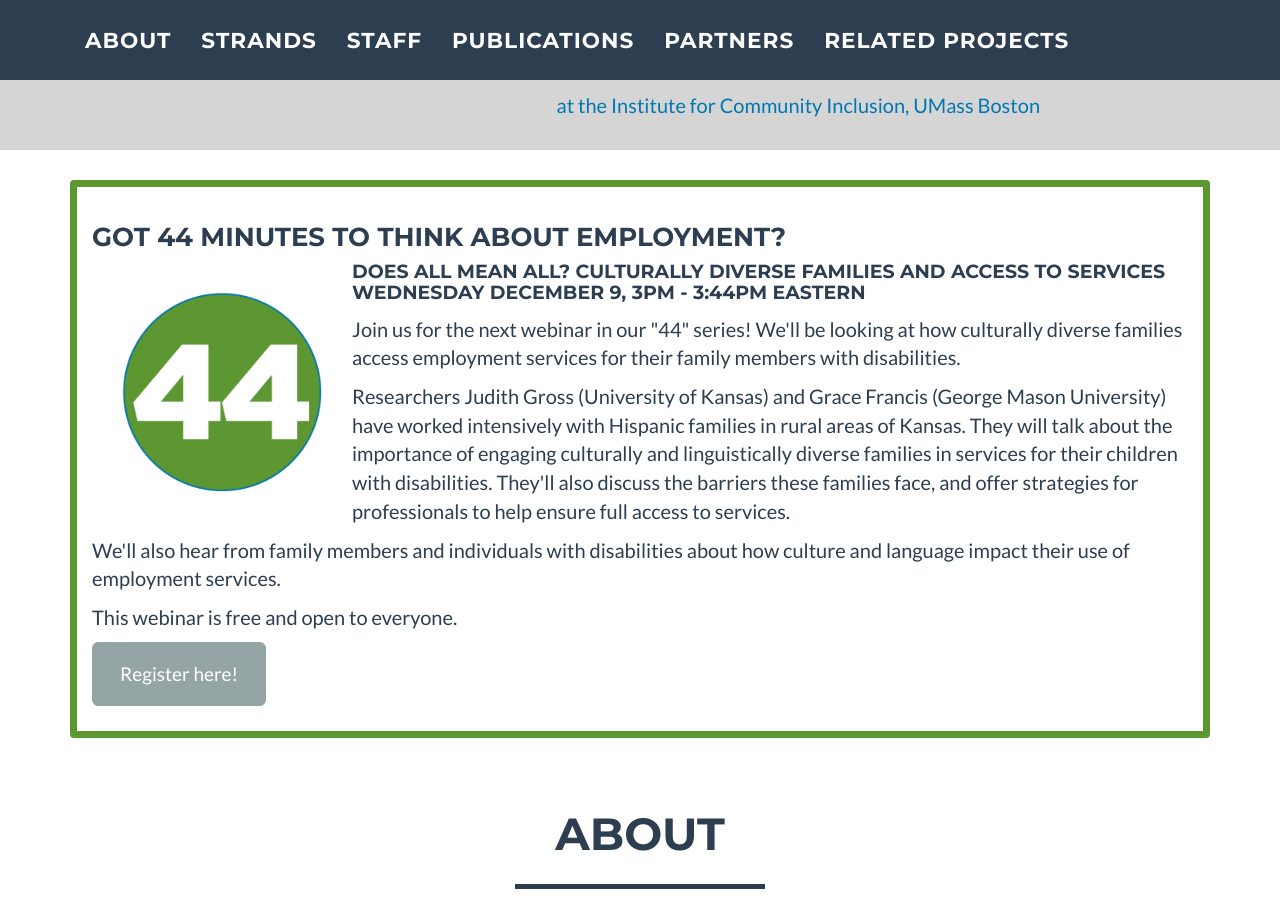
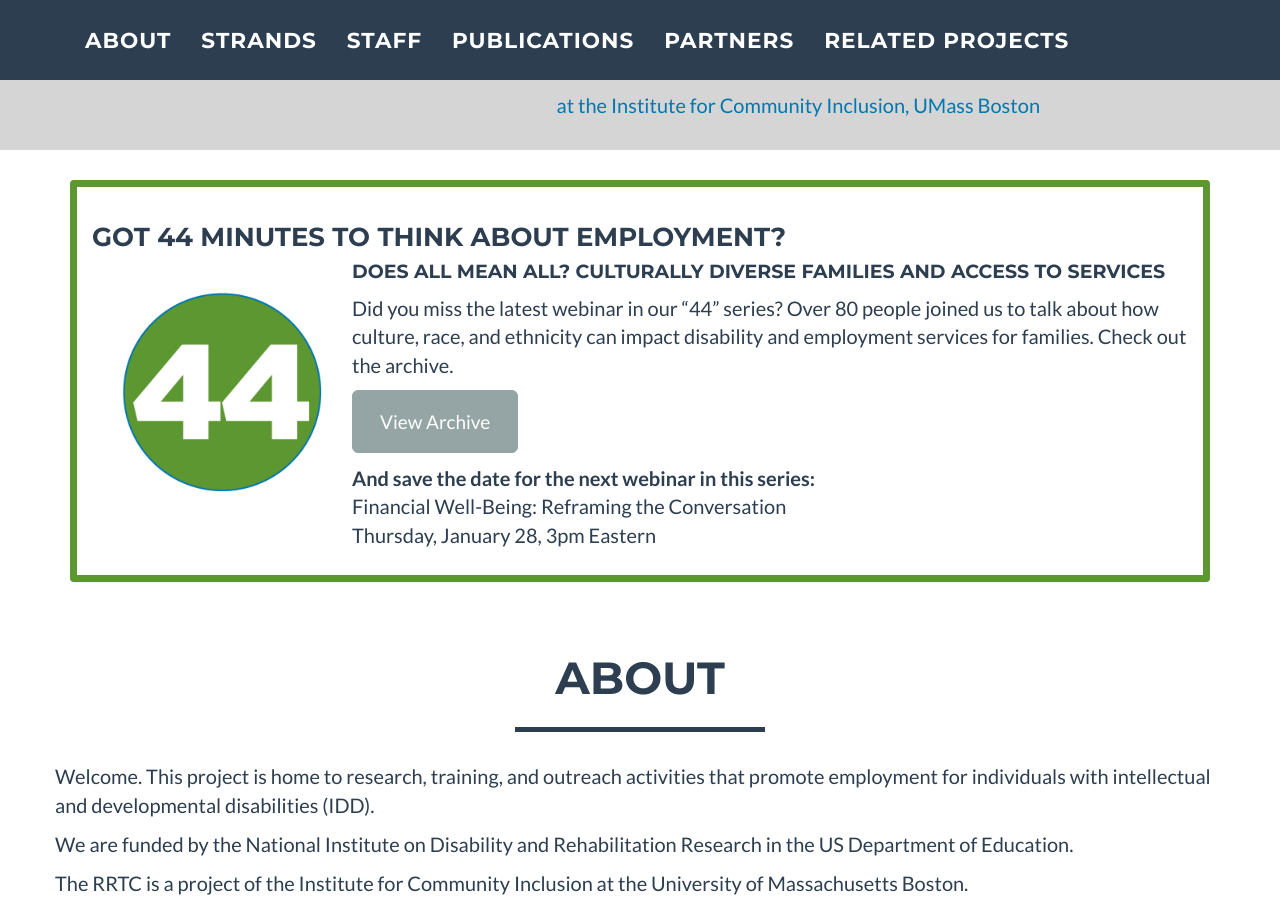
Before and after one commit to communityinclusion/thinkwork.org, a Jekyll site: the page built from index.html, in a window 1280 px wide and 900 px high, scrolled down 330 px. Built offline with Jekyll 4.4.1, drawn with Linux system fonts in a browser that asks for light colours.

Commit message:
new webinar archive

```diff
--- a/_includes/about.html
+++ b/_includes/about.html
@@ -5,17 +5,14 @@
   <div class="panel-body">
   <h3>Got 44 Minutes to Think About Employment?</h3>
   <img src="/img/44.png" alt="44" style="max-width:200px; margin:2em;" class="pull-left">
-  <h4>Does All Mean All? Culturally Diverse Families and Access to Services
-Wednesday December 9, 3pm - 3:44pm Eastern</h4>
+  <h4>Does All Mean All? Culturally Diverse Families and Access to Services</h4>
 
-<p>Join us for the next webinar in our "44" series! We'll be looking at how culturally diverse families access employment services for their family members with disabilities.</p>
+<p>Did you miss the latest webinar in our “44” series? Over 80 people joined us to talk about how culture, race, and ethnicity can impact disability and employment services for families. Check out the archive. </p>
+<p><a class="btn btn-default btn-lg" href="https://umb-ici.adobeconnect.com/p3femcjnn3o/?launcher=false&fcsContent=true&pbMode=normal">View Archive</a></p>
+<p><strong>And save the date for the next webinar in this series:</strong><br>
+Financial Well-Being: Reframing the Conversation<br>
+Thursday, January 28, 3pm Eastern</p>
 
-<p>Researchers Judith Gross (University of Kansas) and Grace Francis (George Mason University) have worked intensively with Hispanic families in rural areas of Kansas. They will talk about the importance of engaging culturally and linguistically diverse families in services for their children with disabilities. They'll also discuss the barriers these families face, and offer strategies for professionals to help ensure full access to services.</p>
-
-<p>We'll also hear from family members and individuals with disabilities about how culture and language impact their use of employment services.</p>
-
-<p>This webinar is free and open to everyone. </p>
-<p><a class="btn btn-default btn-lg" href="https://umb-ici.adobeconnect.com/e3unbue3auu/event/event_info.html">Register here! </a></p>
   </div>
    </div>
 
```
